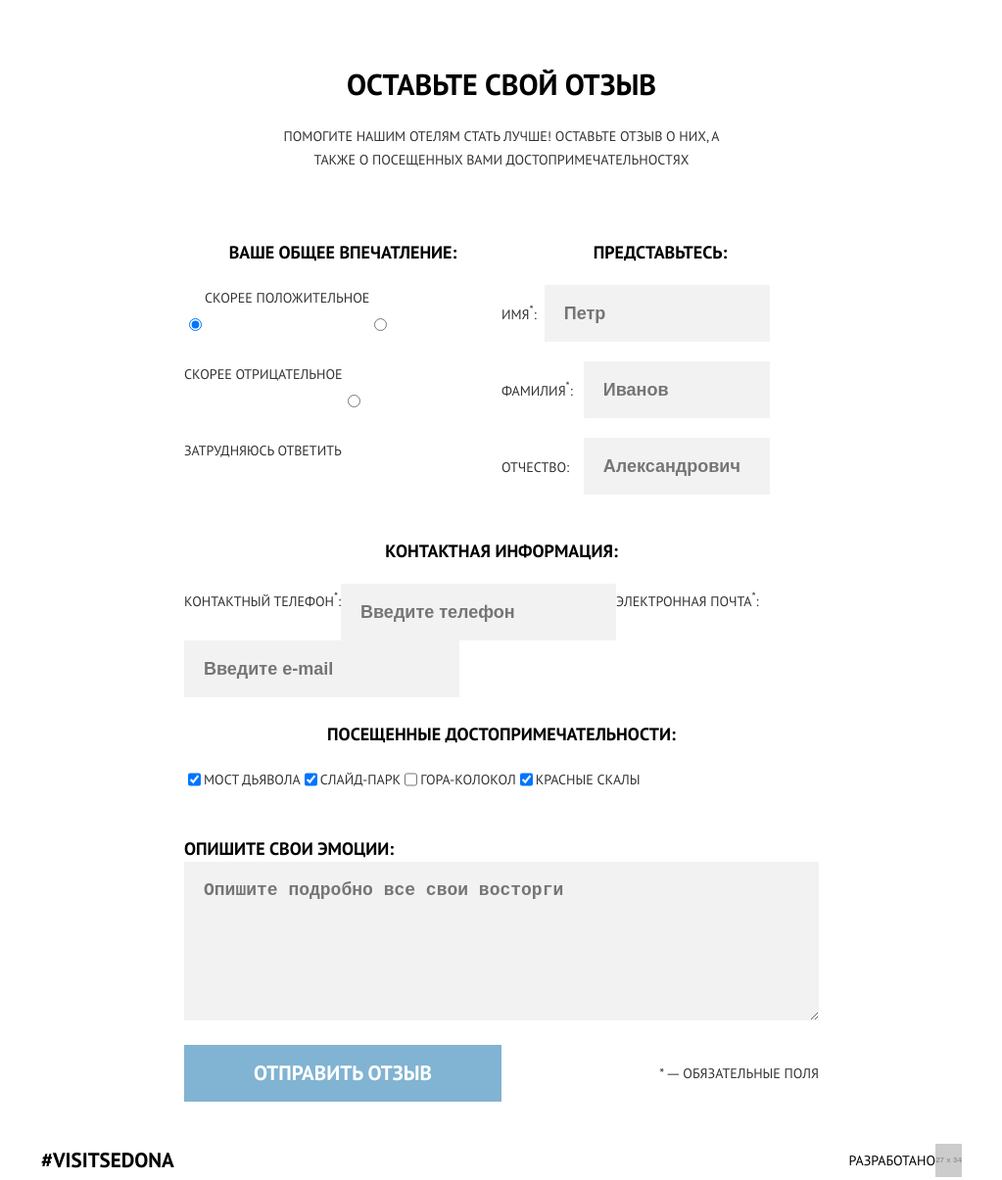
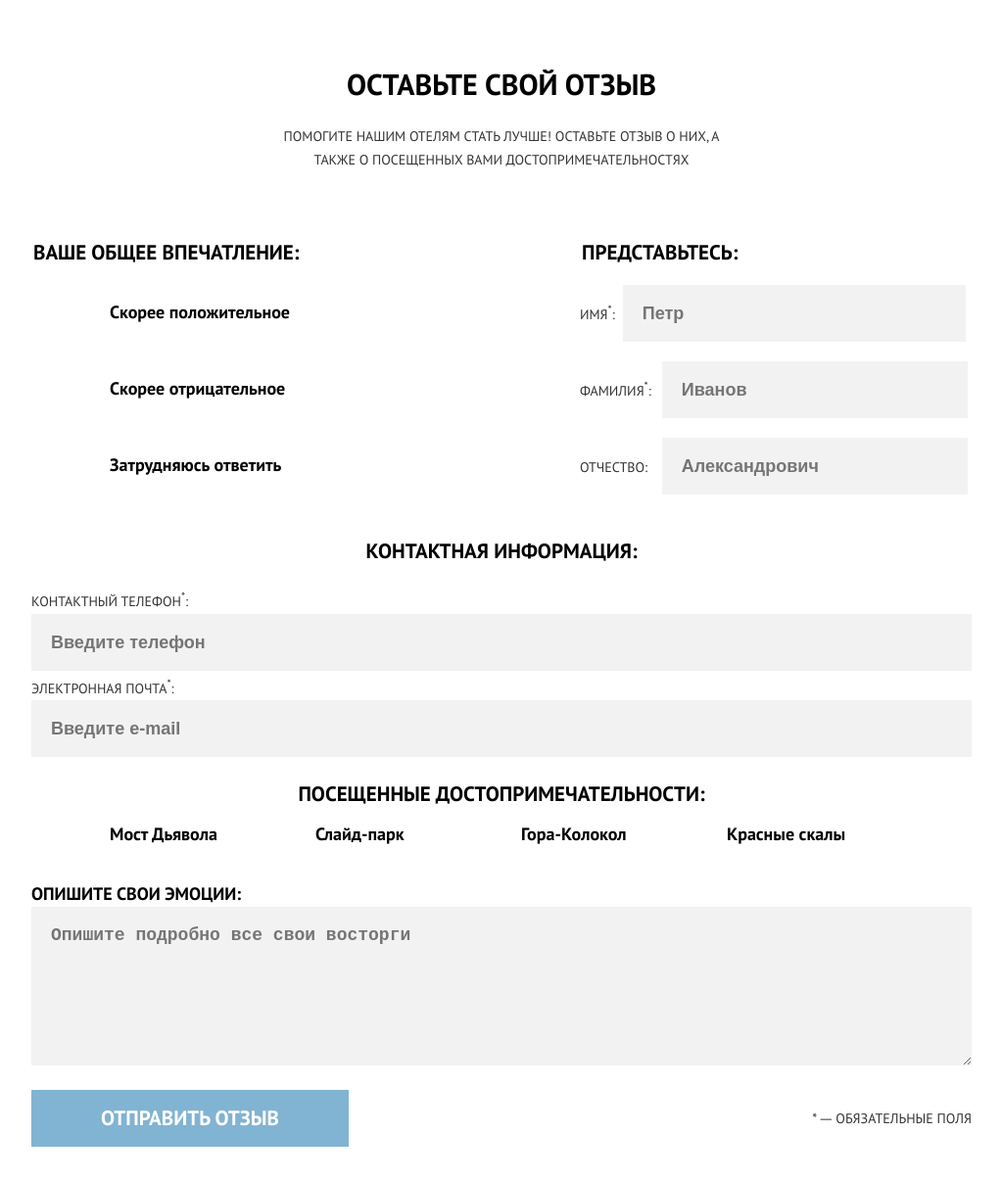
Before and after one commit to EvgeniyaSbitneva/497793-sedona, a plain HTML site: page source/form.html in a window 1280 px wide. Shown: the part 401-1606 px from the top of the page at 98% size, without its empty margins (128-1151 px from the left). Drawn offline with nearby package versions, Linux system fonts and the light colour scheme; files that its build step writes are made by us from their sources; placeholder pictures from the web are drawn by us; files whose address does not match are found by name.

Commit message:
Вопрос по перестроению чекбокс-формы

```diff
--- a/source/form.html
+++ b/source/form.html
@@ -49,31 +49,31 @@
           <label class="testimonial-form__label testimonial-form__label--name" for="patronymic">Отчество:</label>
           <input type="text" name="patronymic" placeholder="Александрович" id="patronymic">
         </fieldset>
-        <fieldset class="testimonial-form__group">
+        <fieldset class="testimonial-form__group testimonial-form__group--contacts">
           <legend class="testimonial-form__legend">Контактная информация:</legend>
           <label class="testimonial-form__label testimonial-form__label--contacts" for="user-phone">Контактный телефон<sup>*</sup>:</label>
           <input type="tel" name="user-phone" placeholder="Введите телефон" id="user-phone" required>
           <label class="testimonial-form__label testimonial-form__label--contacts" for="user-email">Электронная почта<sup>*</sup>:</label>
           <input type="email" name="user-email" placeholder="Введите e-mail" id="user-email" required>
         </fieldset>
-        <fieldset class="testimonial-form__group">
+        <fieldset class="testimonial-form__group testimonial-form__group--radio">
           <legend class="testimonial-form__legend">Ваше общее впечатление:</legend>
-          <input type="radio" name="filling" value="positive" id="radio-positive" checked>
+          <input class="visually-hidden" type="radio" name="filling" value="positive" id="radio-positive" checked>
           <label class="testimonial-form__label testimonial-form__label--radio" for="radio-positive">Скорее положительное</label>
-          <input type="radio" name="filling" value="negative" id="radio-negative">
+          <input class="visually-hidden" type="radio" name="filling" value="negative" id="radio-negative">
           <label class="testimonial-form__label testimonial-form__label--radio" for="radio-negative">Скорее отрицательное</label>
-          <input type="radio" name="filling" value="no-answer" id="radio-no-answer">
+          <input class="visually-hidden" type="radio" name="filling" value="no-answer" id="radio-no-answer">
           <label class="testimonial-form__label testimonial-form__label--radio" for="radio-no-answer">Затрудняюсь ответить</label>
         </fieldset>
-        <fieldset class="testimonial-form__group">
+        <fieldset class="testimonial-form__group testimonial-form__group--checkbox">
           <legend class="testimonial-form__legend">Посещенные достопримечательности:</legend>
-          <input type="checkbox" name="attractions" value="bridge" id="checkbox-bridge" checked>
+          <input class="visually-hidden" type="checkbox" name="attractions" value="bridge" id="checkbox-bridge" checked>
           <label class="testimonial-form__label testimonial-form__label--checkbox" for="checkbox-bridge">Мост Дьявола</label>
-          <input type="checkbox" name="attractions" value="park" id="checkbox-park" checked>
+          <input class="visually-hidden" type="checkbox" name="attractions" value="park" id="checkbox-park" checked>
           <label class="testimonial-form__label testimonial-form__label--checkbox" for="checkbox-park">Слайд-парк</label>
-          <input type="checkbox" name="attractions" value="mountain" id="checkbox-mountain">
+          <input class="visually-hidden" type="checkbox" name="attractions" value="mountain" id="checkbox-mountain">
           <label class="testimonial-form__label testimonial-form__label--checkbox" for="checkbox-mountain">Гора-Колокол</label>
-          <input type="checkbox" name="attractions" value="red-rocks" id="checkbox-red-rocks" checked>
+          <input class="visually-hidden" type="checkbox" name="attractions" value="red-rocks" id="checkbox-red-rocks" checked>
           <label class="testimonial-form__label testimonial-form__label--checkbox" for="checkbox-red-rocks">Красные скалы</label>
         </fieldset>
         <fieldset class="testimonial-form__group">
--- a/source/less/blocks/testimonial-form.less
+++ b/source/less/blocks/testimonial-form.less
@@ -10,6 +10,7 @@
   display: flex;
   flex-direction: row;
   flex-wrap: wrap;
+
   .reset-indents();
   width: 100%;
   padding: 20px 0 25px;
@@ -77,6 +78,17 @@
   text-align: center;
 }
 
+.testimonial-form__label--radio,
+.testimonial-form__label--checkbox {
+  padding: 15px 0 15px 80px;
+
+  font-weight: bold;
+  font-size: 18px;
+  line-height: 26px;
+  color: @heading-dark;
+  text-transform: none;
+}
+
 .testimonial-form__note {
   display: none;
 }
@@ -90,21 +102,52 @@
     padding: 0 60px;
   }
 
-  .testimonial-form__group {
-    &:nth-child(3) {
-      order: -1;
+  .testimonial-form__legend {
+    font-size: 21px;
+  }
 
-      width: 324px;
-    }
+  .testimonial-form__group--radio {
+    order: -1;
 
-    &:first-child {
-      width: 324px;
+    width: 324px;
+
+    .testimonial-form__legend {
+      text-align: left;
     }
   }
 
+  .testimonial-form__group--name {
+    width: 324px;
+    padding-left: 58px;
+
+    .testimonial-form__legend {
+      text-align: left;
+    }
+  }
+
+  .testimonial-form__label--name + input {
+    width: 178px;
+
+    &:first-of-type {
+      width: 216px;
+    }
+  }
+
+  .testimonial-form__label--contacts + input {
+    width: 100%;
+  }
+
+  .testimonial-form__group--checkbox {
+    .reset-indents();
+    width: 480px;
+    margin: 0 auto;
+  }
+
+  .testimonial-form__label--checkbox {
+    width: 210px;
+  }
+
   .testimonial-form__note {
-    flex-shrink: 0;
-
     display: block;
   }
 
@@ -121,3 +164,35 @@
     width: 324px;
   }
 }
+
+@media (min-width: @desktop-width) {
+  .testimonial-form {
+    .desktop-center();
+    padding: 0 120px;
+  }
+
+  .testimonial-form__group--name,
+  .testimonial-form__group--radio {
+    width: 400px;
+  }
+
+  .testimonial-form__group--name {
+    margin-left: 160px;
+    padding-left: 0;
+
+    input {
+      width: 312px;
+
+      &:first-of-type {
+        width: 350px;
+      }
+    }
+  }
+
+  .testimonial-form__group--checkbox {
+    display: flex;
+    flex-direction: row;
+
+    width: 100%;
+  }
+}
```
